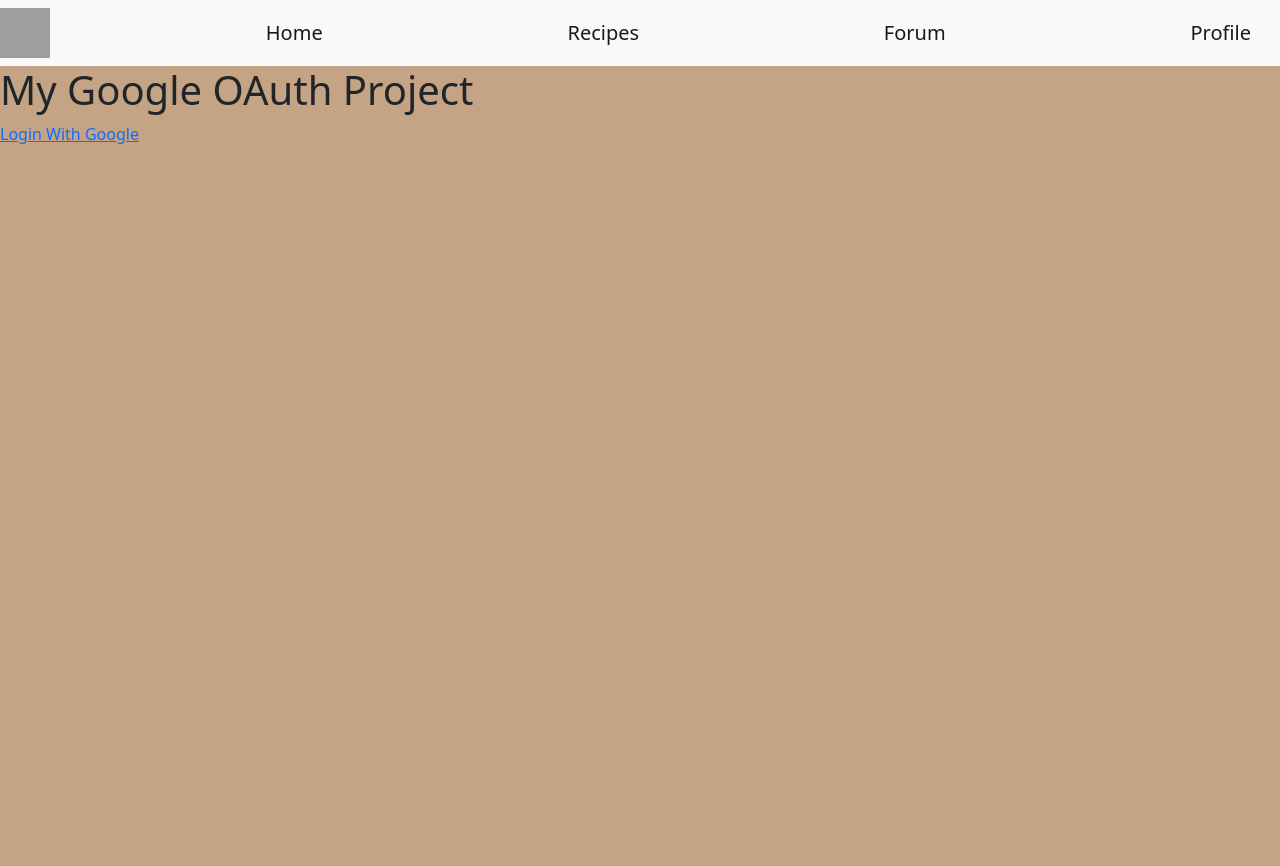
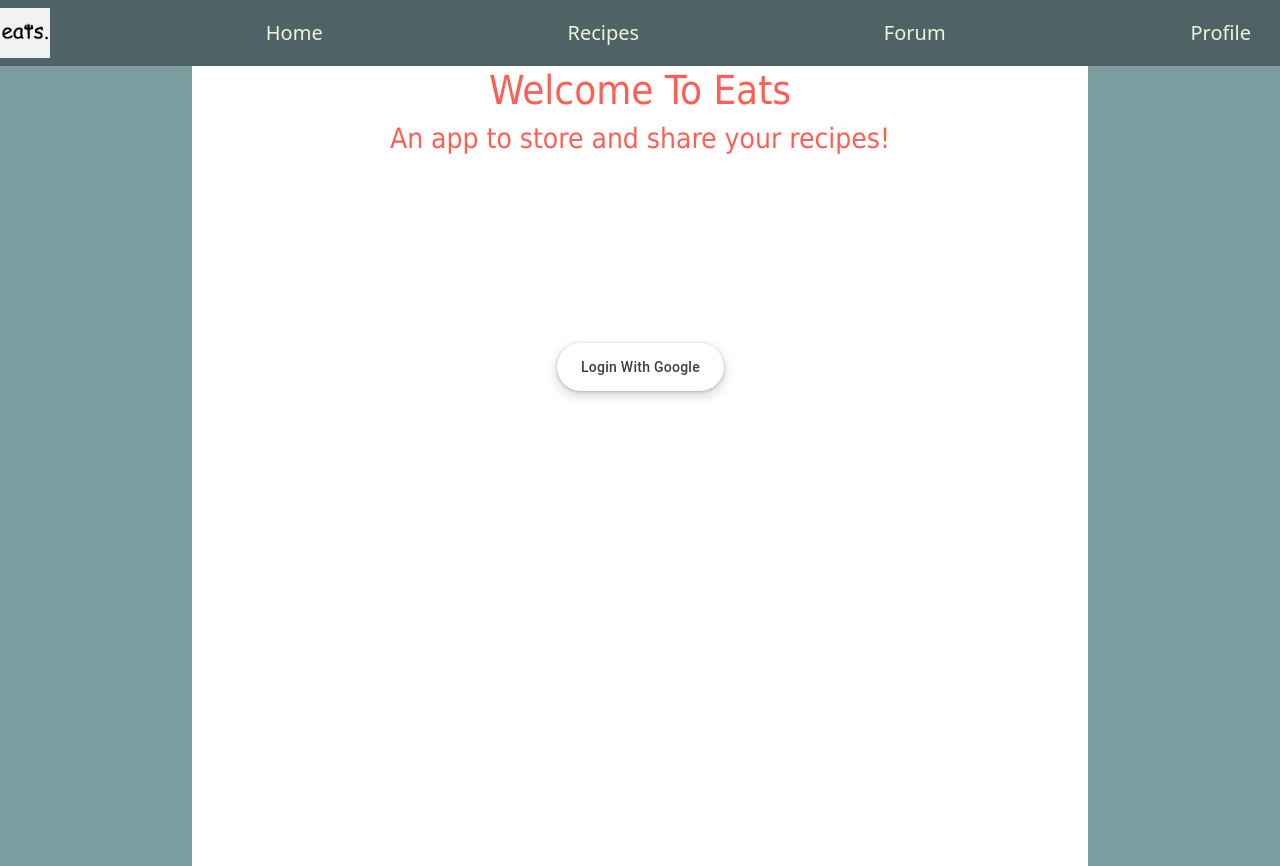
Before and after one commit to uva-cs3240-s22/group-project-A-04, a Django app: page / in a window 1280 px wide. Before the commit the page ends 144 px from the top, so only its background shows below. Run offline with Django 4.2, Linux system fonts and the light colour scheme; some libraries are stand-ins or nearby versions; grey boxes are pictures that could not be loaded.

Commit message:
index.html edits

```diff
--- a/recipes/templates/recipes/base.html
+++ b/recipes/templates/recipes/base.html
@@ -9,7 +9,11 @@
     <meta charset="UTF-8">
     <title>Eats Home</title>
 </head>
-
+<style>
+    .navbar-custom {
+    background-color: lightgreen;
+}
+</style>
 <nav class="navbar navbar-expand-lg navbar-light bg-light justify-content-between">
   <a>{% load static %} <img src="{% static 'polls/images/Eats.png' %}" style="height:50px; width:50px" alt="home" /></a>
   <a class="navbar-brand btn btn-white" href="#">Home</a>
--- a/templates/base.html
+++ b/templates/base.html
@@ -9,16 +9,27 @@
     <meta charset="UTF-8">
     <title>Eats Home</title>
 </head>
+<style>
+    .navbar-custom {
+    background-color: #4f6367;
+}
+    .btn-custom {
+        color: #EEF5DB;
 
-<nav class="navbar navbar-expand-lg navbar-light bg-light justify-content-between">
-  <a>{% load static %} <img src="{% static 'polls/images/Eats.png' %}" style="height:50px; width:50px" alt="home" /></a>
-  <a class="navbar-brand btn btn-white" href="#">Home</a>
-  <a class="navbar-brand btn btn-white" href="#">Recipes</a>
-  <a class="navbar-brand btn btn-white" href="#">Forum</a>
-  <a class="navbar-brand btn btn-white" href="#">Profile</a>
+    }
+    a.btn-custom:hover{
+        color: #FE5F55;
+    }
+</style>
+<nav class="navbar navbar-custom justify-content-between">
+  <a>{% load static %} <img src="{% static 'recipes/Eats.png' %}" style="height:50px; width:50px" alt="home" /></a>
+  <a class="navbar-brand btn btn-custom" href="#">Home</a>
+  <a class="navbar-brand btn btn-custom" href="#">Recipes</a>
+  <a class="navbar-brand btn btn-custom" href="#">Forum</a>
+  <a class="navbar-brand btn btn-custom" href="#">Profile</a>
 </nav>
 
-<body style="background-color: #C4A484;">
+<body style="background-color: #7A9E9F;">
 
 
             {% block content %}
--- a/templates/index.html
+++ b/templates/index.html
@@ -1,16 +1,92 @@
 {% extends "base.html" %}
 {% block content %}
 {% load socialaccount %}
+<style>
 
-<body>
-<h1>My Google OAuth Project </h1>
+.login-btn {
+  align-items: center;
+  appearance: none;
+  background-color: #fff;
+  border-radius: 24px;
+  border-style: none;
+  box-shadow: rgba(0, 0, 0, .2) 0 3px 5px -1px,rgba(0, 0, 0, .14) 0 6px 10px 0,rgba(0, 0, 0, .12) 0 1px 18px 0;
+  box-sizing: border-box;
+  color: #3c4043;
+  cursor: pointer;
+  display: inline-flex;
+  fill: currentcolor;
+  font-family: "Google Sans",Roboto,Arial,sans-serif;
+  font-size: 14px;
+  font-weight: 500;
+  height: 48px;
+  justify-content: center;
+  letter-spacing: .25px;
+  line-height: normal;
+  max-width: 100%;
+  overflow: visible;
+  padding: 2px 24px;
+  position: relative;
+  text-align: center;
+  text-transform: none;
+  transition: box-shadow 280ms cubic-bezier(.4, 0, .2, 1),opacity 15ms linear 30ms,transform 270ms cubic-bezier(0, 0, .2, 1) 0ms;
+  user-select: none;
+  -webkit-user-select: none;
+  touch-action: manipulation;
+  width: auto;
+  will-change: transform,opacity;
+  z-index: 0;
+  text-decoration: none;
+}
+
+.login-btn:hover {
+  background: #F6F9FE;
+  color: #FE5F55;
+}
+
+.login-btn:active {
+  box-shadow: 0 4px 4px 0 rgb(60 64 67 / 30%), 0 8px 12px 6px rgb(60 64 67 / 15%);
+  outline: none;
+}
+
+.login-btn:focus {
+  outline: none;
+  border: 2px solid #FE5F55;
+}
+
+.login-btn:not(:disabled) {
+  box-shadow: rgba(60, 64, 67, .3) 0 1px 3px 0, rgba(60, 64, 67, .15) 0 4px 8px 3px;
+}
+
+.login-btn:not(:disabled):hover {
+  box-shadow: rgba(60, 64, 67, .3) 0 2px 3px 0, rgba(60, 64, 67, .15) 0 6px 10px 4px;
+}
+
+.login-btn:not(:disabled):focus {
+  box-shadow: rgba(60, 64, 67, .3) 0 1px 3px 0, rgba(60, 64, 67, .15) 0 4px 8px 3px;
+}
+
+.login-btn:not(:disabled):active {
+  box-shadow: rgba(60, 64, 67, .3) 0 4px 4px 0, rgba(60, 64, 67, .15) 0 8px 12px 6px;
+}
+
+.login-btn:disabled {
+  box-shadow: rgba(60, 64, 67, .3) 0 1px 3px 0, rgba(60, 64, 67, .15) 0 4px 8px 3px;
+}
+
+</style>
+<div class="d-flex flex-column align-items-center" style = "margin-left:15%; margin-right: 15%; background-color:white; height:100vh">
+
+<h1 style = "color: #FE5F55; font-family: Tahoma; text-align: center;">Welcome To Eats</h1>
+<h3 style = "color: #FE5F55; font-family: Tahoma; text-align: center;" >An app to store and share your recipes!</h3>
 {% if user.is_authenticated %}
   <p>Welcome, You are logged in as {{ user.username }}</p>
   <a href="{% url 'recipes:index' %}">Go to Recipes</a> <br>
   <a href="logout">Logout</a>
 {% else %}
-  <a href="{% provider_login_url 'google' %}">Login With Google</a>
+  <div style = "margin-top: 20%;"></div>
+  <a class = "login-btn" href="{% provider_login_url 'google' %}">Login With Google</a>
 {% endif %}
-</body>
+
+</div>
 
 {% endblock %}
```
Also changed, not shown: recipes/static/recipes/Eats.png (added), templates/Eats.png (added), 3 other files.
